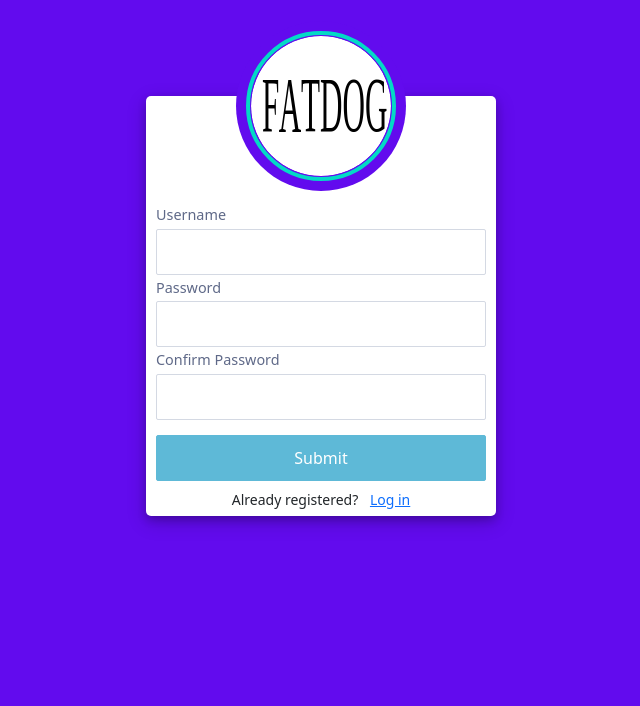
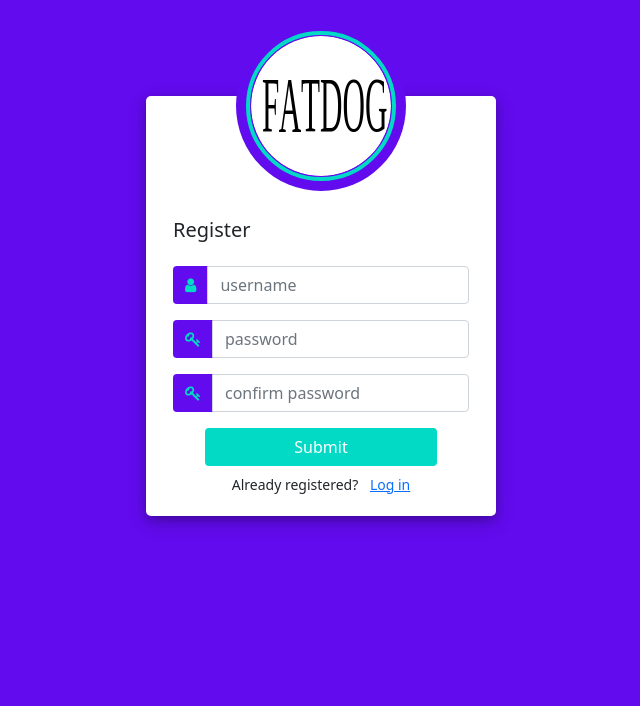
Before and after one commit to manthonyg/fatdog, a Flask app: page /register in a window 1280 px wide. Shown: the top 706 px of the page, without its empty margins (319-959 px from the left). Run offline with Flask 2, Linux system fonts and the light colour scheme; parts of the project's set-up code (start-up, migrations or seed data) failed here and were passed over; some libraries are stand-ins or nearby versions.

Commit message:
heroku commit

```diff
--- a/helpers.py
+++ /dev/null
@@ -1,5 +0,0 @@
-def calculateReqCalories(lbs, multiplier):
-    kgs = int(round(int(lbs) / int(2.2), 2))
-    RER = int(round(int(70) * int((kgs**0.75)), 2))
-    MER = round(int(RER) * float(multiplier))
-    return MER
--- a/static/styles/form.css
+++ b/static/styles/form.css
@@ -46,7 +46,7 @@ input.invalid {
 .step.finish {
   background-color: var(--green);
 }
-
+/*
 .title {
   font-size: 1.7rem;
   color: #5f6988;
@@ -131,43 +131,4 @@ input[type="submit"]:hover {
   background: white;
   color: #5eb9d7;
 }
-
-.success-wrapper {
-  background: white;
-  width: 350px;
-  box-shadow: 0 0 5px rgba(65, 67, 144, 0.1);
-  padding: 50px;
-}
-
-.errors {
-  list-style: none;
-  margin: 10px 0;
-  position: absolute;
-  z-index: 10;
-  right: -222px;
-  top: 0;
-  bottom: 0;
-  background: #fae7ea;
-  padding: 9px 15px;
-  border-radius: 3px;
-  border: 1px solid #e1c5c5;
-  color: #8d7575;
-  width: 182px;
-  text-align: center;
-  height: fit-content;
-  margin: auto;
-}
-
-i {
-  position: absolute;
-  margin: auto;
-  top: 4px;
-  bottom: 0;
-  right: 16px;
-  height: fit-content;
-  color: grey;
-}
-
-.g-recaptcha div {
-  margin: auto;
-}
+ */
--- a/templates/dashboard.html
+++ b/templates/dashboard.html
@@ -88,8 +88,8 @@ Dashboard
                 <a class="navbar-brand" href="#">
                     <i class="fa fa-expand" id="menu-toggle" aria-hidden="true"></i>
                 </a>
-                <a href="{{ url_for('index') }}" class="d-none d-sm-inline-block btn btn-sm btn-primary shadow-sm"><i
-                        class="fa fa-arrow-r fa-sm text-white-50"></i> Start New Assessment</a>
+                <a href="{{ url_for('index') }}" class="d-none d-sm-inline-block btn btn-sm btn-primary shadow-sm">Start
+                    New Assessment</a>
                 <span class="icon-bar"><small><i class="fa fa-user"></i> Welcome, {{ username }}!</small></span>
                 <span class="icon-bar"><a href="{{ url_for('logout') }}">Logout</a>
             </div>
--- a/templates/register.html
+++ b/templates/register.html
@@ -25,16 +25,30 @@ Register
 
                 <form method="post" action="/register">
                     {{ form.csrf_token }}
-                    <div class="form-field">{{ form.username.label }} {{ form.username(size=20) }}
+                    <div class="input-group mb-3">
+                        <h5>Register</h5>
+                    </div>
+                    <div class="input-group mb-3">
+                        <span class="input-group-text bg-purple"><i class="fa fa-user"></i></span>
+                        {{ form.username(class_="form-control input_user", placeholder="username") }}
+                    </div>
 
+                    <div class="input-group mb-3">
+                        <span class="input-group-text bg-purple"><i class="fa fa-key"></i></span>
+                        {{ form.password(class_="form-control input_pass", placeholder="password") }}
                     </div>
-                    <div class="form-field">{{ form.password.label }} {{ form.password }}
 
+                    <div class="input-group mb-3">
+                        <span class="input-group-text bg-purple"><i class="fa fa-key"></i></span>
+                        {{ form.confirm_password(class_="form-control input_pass", placeholder="confirm password") }}
                     </div>
-                    <div class="form-field">{{ form.confirm_password.label }} {{ form.confirm_password }}
 
+
+
+                    <div class="d-flex justify-content-center mt-3 login_container">
+                        {{ form.submit(class_="btn login_btn") }}
                     </div>
-                    {{ form.submit }}
+
                     <div class="col-12 mt-2 text-center links small">
                         Already registered? <a href="{{ url_for('login') }}" class="ml-2">Log in</a>
                     </div>
```
Also changed, not shown: db.py (+12 -28 lines), requirements.txt (+14 -1 lines), 1 other file.
